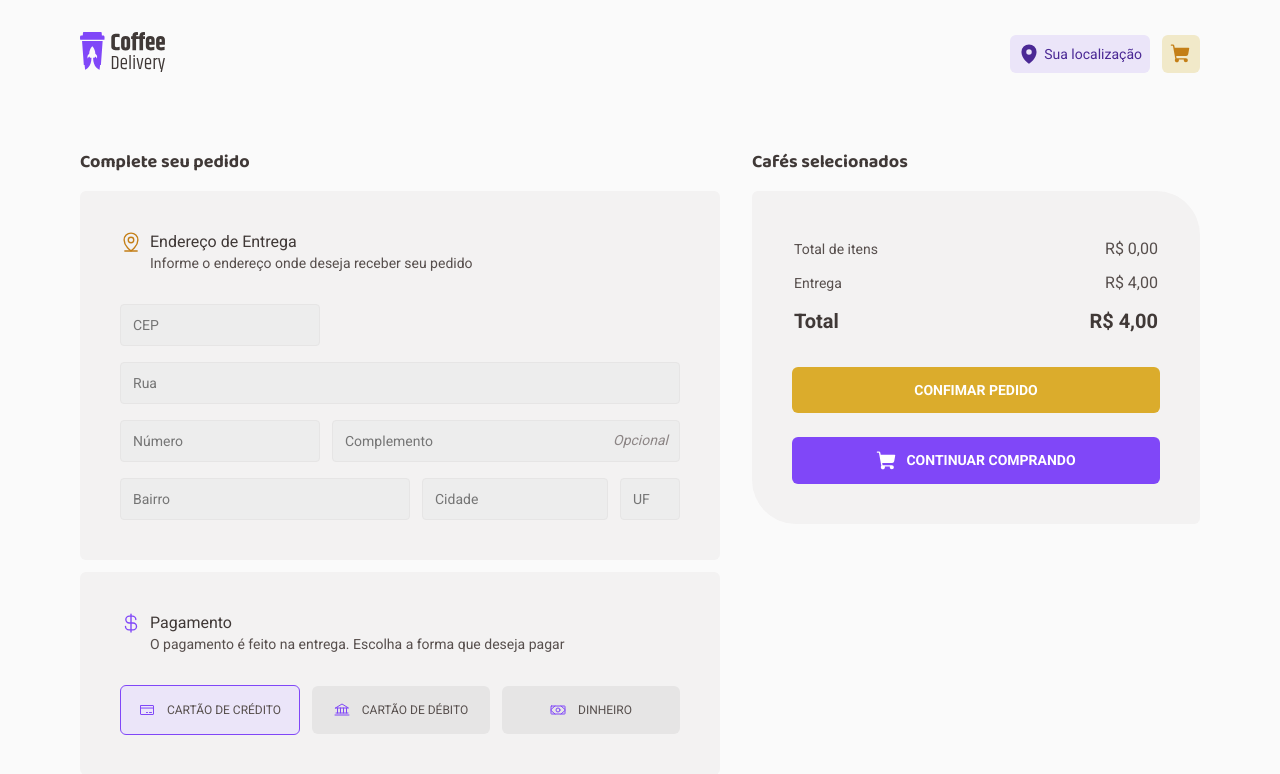
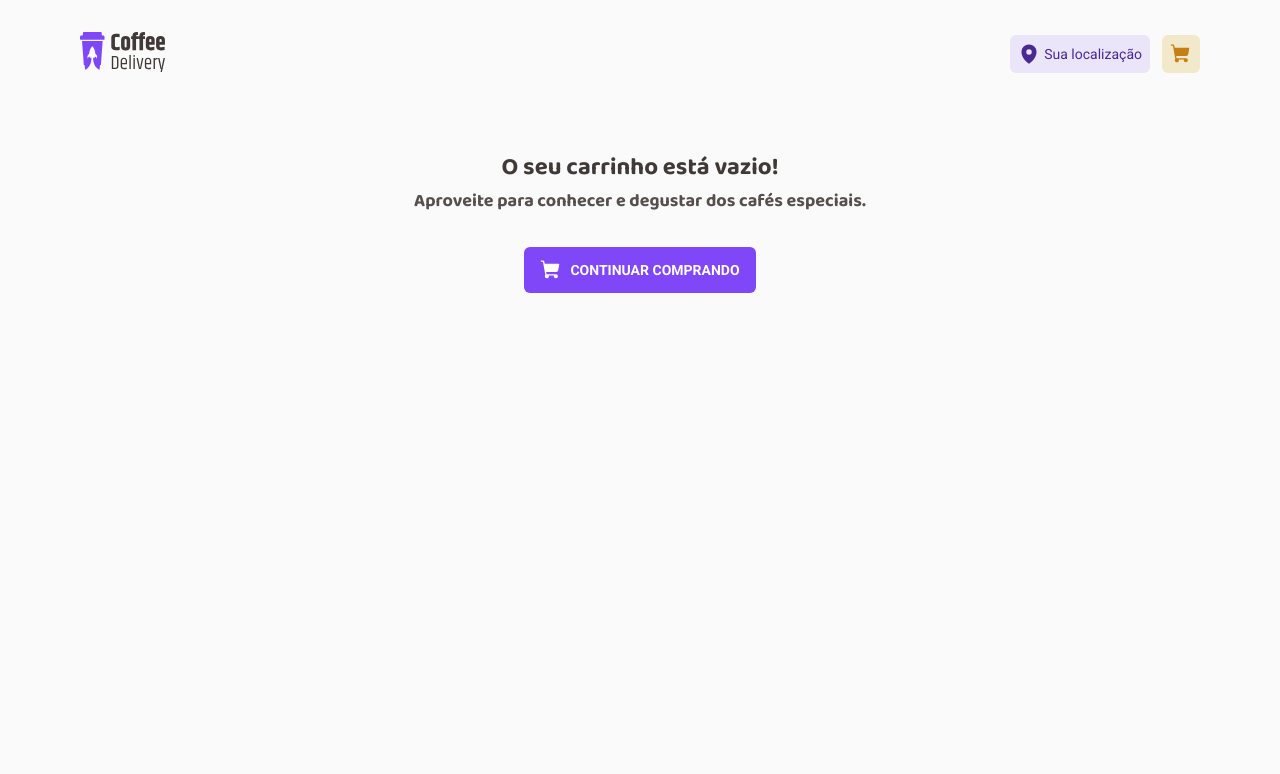
Before and after one commit to amosrodrigues/challenge-coffee-delivery, a React (Vite) app: page /checkout in a window 1280 px wide. Shown: the top 774 px of the page. Built offline with nearby package versions, Linux system fonts and the light colour scheme.

Commit message:
feat: implement navigate to home in pages.

```diff
--- a/src/pages/Checkout/ButtonRedirect/styles.ts
+++ b/src/pages/Checkout/ButtonRedirect/styles.ts
@@ -5,7 +5,7 @@ export const Button = styled.button`
   justify-content: center;
   gap: 0.5rem;
   align-items: center;
-  padding: 0.75rem 0.5rem;
+  padding: 0.75rem 1rem;
   cursor: pointer;
 
   font-size: 0.875rem;
--- /dev/null
+++ b/src/pages/Checkout/EmptyCart/index.tsx
@@ -0,0 +1,15 @@
+import { useNavigate } from 'react-router-dom';
+import { ButtonRedirect } from '../ButtonRedirect';
+import { EmptyCartContainer } from './styles';
+
+export function EmptyCart() {
+  const navigate = useNavigate();
+  return (
+    <EmptyCartContainer>
+      <h2>O seu carrinho está vazio!</h2>
+      <p>Aproveite para conhecer e degustar dos cafés especiais.</p>
+
+      <ButtonRedirect type="button" onClick={() => navigate('/')} />
+    </EmptyCartContainer>
+  );
+}
--- /dev/null
+++ b/src/pages/Checkout/EmptyCart/styles.ts
@@ -0,0 +1,26 @@
+import styled from 'styled-components';
+
+export const EmptyCartContainer = styled.div`
+  display: flex;
+  flex-direction: column;
+  align-items: center;
+  justify-content: center;
+  margin: 2.5rem 0;
+
+  font-family: 'Baloo 2';
+
+  h2 {
+    font-style: normal;
+    font-weight: 700;
+    font-size: 1.5rem;
+    color: ${(props) => props.theme['base-subtitle']};
+  }
+
+  p {
+    font-size: 1.125rem;
+  }
+
+  button {
+    margin-top: 2rem;
+  }
+`;
--- a/src/pages/Checkout/index.tsx
+++ b/src/pages/Checkout/index.tsx
@@ -1,4 +1,4 @@
-import { useCallback, useContext } from 'react';
+import { useContext } from 'react';
 import { FormProvider, SubmitHandler, useForm } from 'react-hook-form';
 import { useNavigate } from 'react-router-dom';
 import { ShoppingContext } from '../../contexts/ShoppingContext';
@@ -9,6 +9,7 @@ import { CheckoutContainer, LeftSection, RightSection } from './styles';
 import { zodResolver } from '@hookform/resolvers/zod';
 
 import * as zod from 'zod';
+import { EmptyCart } from './EmptyCart';
 
 const orderFormValidationSchema = zod.object({
   cep: zod.string().min(1, 'Campo obrigatório'),
@@ -24,7 +25,7 @@ const orderFormValidationSchema = zod.object({
 type orderFormData = zod.infer<typeof orderFormValidationSchema>;
 
 export function Checkout() {
-  const { handleEmptyCart, handleAddOrder } = useContext(ShoppingContext);
+  const { handleEmptyCart, handleAddOrder, cart } = useContext(ShoppingContext);
   const navigate = useNavigate();
 
   const orderForm = useForm<orderFormData>({
@@ -49,6 +50,9 @@ export function Checkout() {
 
   return (
     <CheckoutContainer>
+      {cart.length === 0 ? (
+        <EmptyCart />
+      ) : (
         <form onSubmit={handleSubmit(handleSubmitForm)}>
           <FormProvider {...orderForm}>
             <LeftSection>
@@ -64,6 +68,7 @@ export function Checkout() {
             </RightSection>
           </FormProvider>
         </form>
+      )}
     </CheckoutContainer>
   );
 }
--- a/src/pages/Success/index.tsx
+++ b/src/pages/Success/index.tsx
@@ -10,9 +10,12 @@ import illustration from '../../assets/illustration.svg';
 import { Bank, CreditCard, MapPin, Money, Timer } from 'phosphor-react';
 import { useContext } from 'react';
 import { ShoppingContext } from '../../contexts/ShoppingContext';
+import { ButtonRedirect } from '../Checkout/ButtonRedirect';
+import { useNavigate } from 'react-router-dom';
 
 export function Success() {
   const { order } = useContext(ShoppingContext);
+  const navigate = useNavigate();
 
   const paymantType =
     order.paymentType === 'credit'
@@ -72,6 +75,7 @@ export function Success() {
               <strong>{paymantType}</strong>
             </p>
           </OrderSteps>
+          <ButtonRedirect type="button" onClick={() => navigate('/')} />
         </OrderInfo>
         <img src={illustration} alt="" />
       </SuccessSumary>
--- a/src/pages/Success/styles.ts
+++ b/src/pages/Success/styles.ts
@@ -25,6 +25,11 @@ export const SuccessSumary = styled.div`
   justify-content: space-between;
   gap: 1rem;
   align-items: center;
+
+  img {
+    width: 500px;
+    height: 301px;
+  }
 `;
 
 export const OrderInfo = styled.div`
```
Lines whose indentation alone changed are shown as unchanged.
